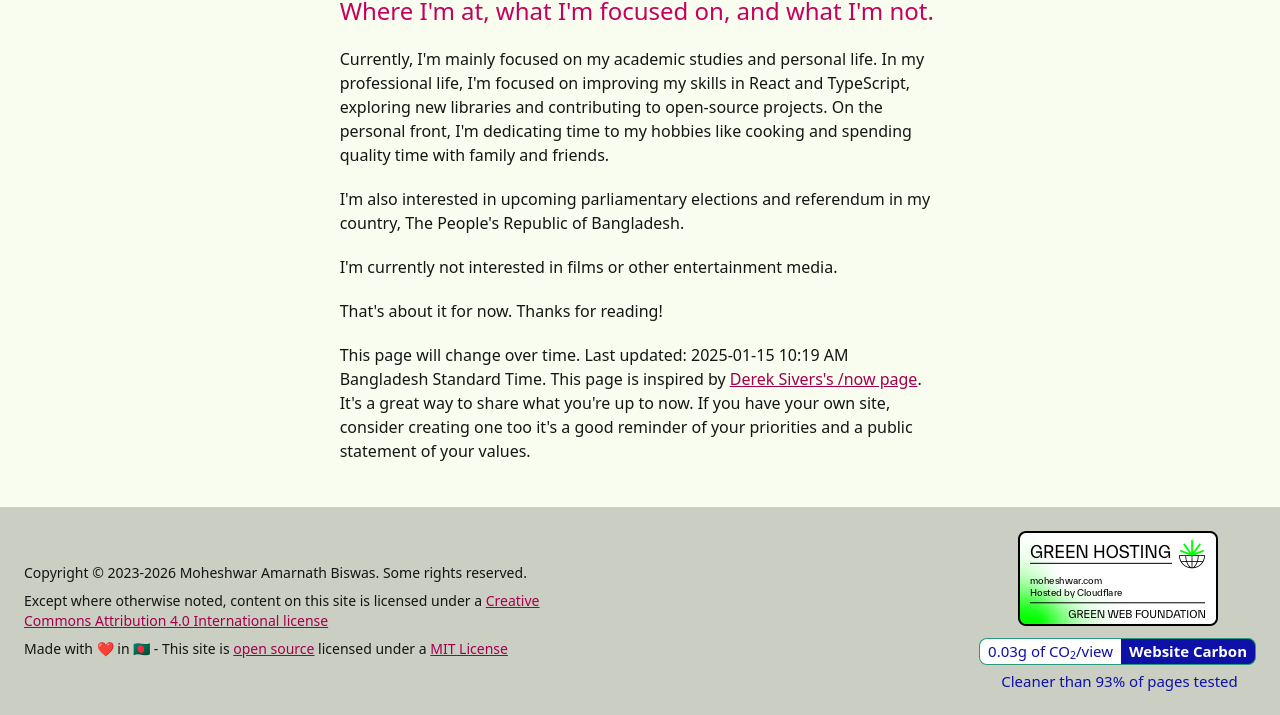
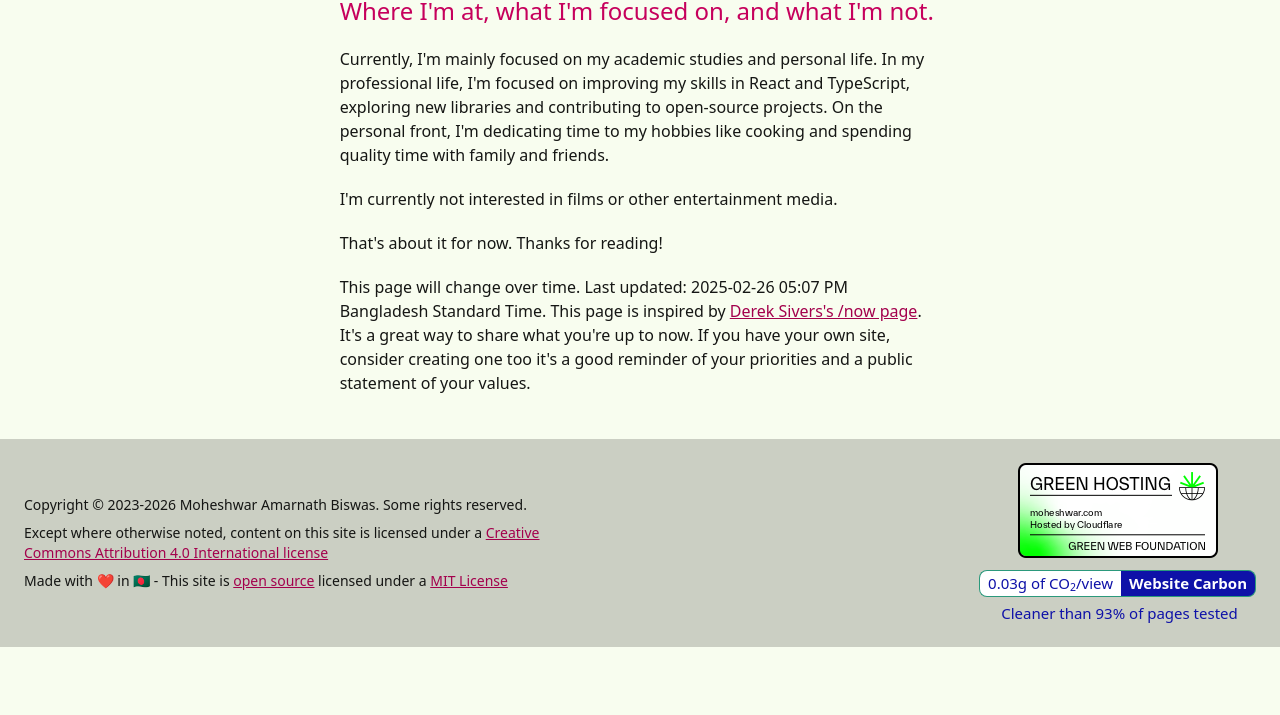
Before and after one commit to fluentmoheshwar/portfolio-website, an Astro site: page /now in a window 1280 px wide. Shown: the part 233-948 px from the top of the page. After the commit the page ends 880 px from the top, so only its background shows below. Built offline with nearby package versions, Linux system fonts and the light colour scheme; Astro itself is replaced by a stand-in of ours.

Commit message:
chore: update now page content and last updated date

```diff
--- a/src/pages/now.astro
+++ b/src/pages/now.astro
@@ -24,15 +24,11 @@ import MainLayout from "../layouts/Main.astro";
       projects. On the personal front, I'm dedicating time to my hobbies like
       cooking and spending quality time with family and friends.
     </p>
-    <p>
-      I'm also interested in upcoming parliamentary elections and referendum in
-      my country, The People's Republic of Bangladesh.
-    </p>
     <p>I'm currently not interested in films or other entertainment media.</p>
 
     <p>That's about it for now. Thanks for reading!</p>
     <p>
-      This page will change over time. Last updated: 2025-01-15 10:19 AM
+      This page will change over time. Last updated: 2025-02-26 05:07 PM
       Bangladesh Standard Time. This page is inspired by <a
         href="https://nownownow.com/about"
         class="link">Derek Sivers's /now page</a
```
